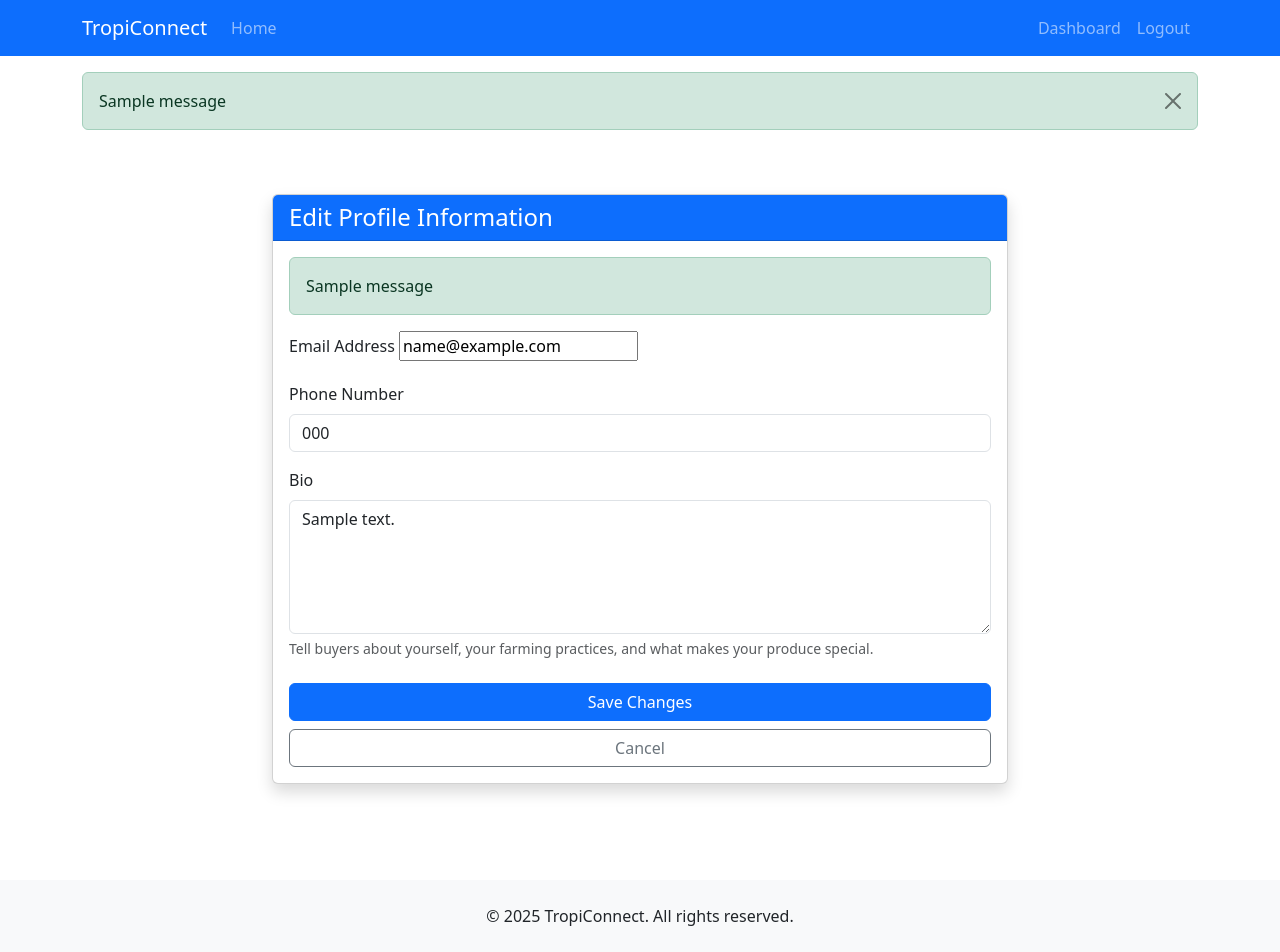
After one commit to egoist945402376/CDIDEMO, a Django app: page /farmer/dashboard/edit-profile/ in a window 1280 px wide. The commit adds this page. Run offline with Django 5.2, Linux system fonts and the light colour scheme; a user stored in the database is signed in; tables that the repository leaves empty hold one stand-in row (values such as "Sample post"); one stand-in notice (Sample message) is shown.

Commit message:
farmer can edit their information

```diff
--- a/tropiconnect/supplychain/forms.py
+++ b/tropiconnect/supplychain/forms.py
@@ -95,6 +95,32 @@ class CompanyLogoForm(forms.ModelForm):
         }
 
 
+class FarmerProfileEditForm(forms.ModelForm):
+    email = forms.EmailField(required=True)
+
+    class Meta:
+        model = FarmerProfile
+        fields = ['phone_number', 'bio']
+        widgets = {
+            'phone_number': forms.TextInput(attrs={'class': 'form-control'}),
+            'bio': forms.Textarea(attrs={'class': 'form-control', 'rows': 5}),
+        }
+
+    def __init__(self, *args, **kwargs):
+        super(FarmerProfileEditForm, self).__init__(*args, **kwargs)
+        if self.instance and self.instance.user:
+            self.fields['email'].initial = self.instance.user.email
+
+    def save(self, commit=True):
+        profile = super(FarmerProfileEditForm, self).save(commit=False)
+        if commit:
+            if profile.user:
+                profile.user.email = self.cleaned_data['email']
+                profile.user.save()
+            profile.save()
+        return profile
+
+
 
 
 def __init__(self, *args, **kwargs):
--- /dev/null
+++ b/tropiconnect/supplychain/templates/supplychain/edit_farmer_profile.html
@@ -0,0 +1,65 @@
+{% extends "supplychain/base.html" %}
+{% load static %}
+
+{% block content %}
+<div class="container py-5">
+    <div class="row justify-content-center">
+        <div class="col-md-8">
+            <div class="card shadow">
+                <div class="card-header bg-primary text-white">
+                    <h4 class="mb-0">Edit Profile Information</h4>
+                </div>
+                <div class="card-body">
+                    <form method="post">
+                        {% csrf_token %}
+
+                        {% if messages %}
+                            {% for message in messages %}
+                                <div class="alert alert-{{ message.tags }}">
+                                    {{ message }}
+                                </div>
+                            {% endfor %}
+                        {% endif %}
+
+                        <div class="mb-3">
+                            <label for="{{ form.email.id_for_label }}" class="form-label">Email Address</label>
+                            {{ form.email }}
+                            {% if form.email.errors %}
+                                <div class="text-danger mt-1">
+                                    {{ form.email.errors }}
+                                </div>
+                            {% endif %}
+                        </div>
+
+                        <div class="mb-3">
+                            <label for="{{ form.phone_number.id_for_label }}" class="form-label">Phone Number</label>
+                            {{ form.phone_number }}
+                            {% if form.phone_number.errors %}
+                                <div class="text-danger mt-1">
+                                    {{ form.phone_number.errors }}
+                                </div>
+                            {% endif %}
+                        </div>
+
+                        <div class="mb-4">
+                            <label for="{{ form.bio.id_for_label }}" class="form-label">Bio</label>
+                            {{ form.bio }}
+                            {% if form.bio.errors %}
+                                <div class="text-danger mt-1">
+                                    {{ form.bio.errors }}
+                                </div>
+                            {% endif %}
+                            <div class="form-text">Tell buyers about yourself, your farming practices, and what makes your produce special.</div>
+                        </div>
+
+                        <div class="d-grid gap-2">
+                            <button type="submit" class="btn btn-primary">Save Changes</button>
+                            <a href="{% url 'farmer_dashboard' %}" class="btn btn-outline-secondary">Cancel</a>
+                        </div>
+                    </form>
+                </div>
+            </div>
+        </div>
+    </div>
+</div>
+{% endblock %}
--- a/tropiconnect/supplychain/templates/supplychain/farmer_dashboard.html
+++ b/tropiconnect/supplychain/templates/supplychain/farmer_dashboard.html
@@ -222,7 +222,7 @@
         <h5 class="mb-0"><i class="bi bi-person-lines-fill me-2"></i>Personal Information</h5>
         <div>
             <a href="{% url 'update_profile_picture' %}" class="btn btn-sm btn-outline-primary me-2"><i class="bi bi-image"></i> Update Photo</a>
-            <a href="#" class="btn btn-sm btn-outline-primary"><i class="bi bi-pencil-square"></i> Edit Info</a>
+            <a href="{% url 'edit_farmer_profile' %}" class="btn btn-sm btn-outline-primary"><i class="bi bi-pencil-square"></i> Edit Info</a>
         </div>
     </div>
 </div>
--- a/tropiconnect/supplychain/urls.py
+++ b/tropiconnect/supplychain/urls.py
@@ -14,6 +14,7 @@ urlpatterns = [
     path('dashboard/update-profile-picture/', views.update_profile_picture, name='update_profile_picture'),
     path('dashboard/update-company-logo/', views.update_company_logo, name='update_company_logo'),
     path('logout/', views.logout_view, name='logout'),
+    path('farmer/dashboard/edit-profile/', views.edit_farmer_profile, name='edit_farmer_profile'),
     #path('buyer/dashboard/', views.buyer_dashboard, name='buyer_dashboard'),
     #path('farmer/dashboard/', views.farmer_dashboard, name='farmer_dashboard'),
 ]
--- a/tropiconnect/supplychain/views.py
+++ b/tropiconnect/supplychain/views.py
@@ -8,7 +8,7 @@ from .models import FarmerProfile, Farm, FarmPhoto, FarmerProduct
 from .models import BuyerProfile, ProductNeed
 from django.contrib.auth.decorators import login_required
 from django.core.exceptions import PermissionDenied
-from .forms import ProfilePictureForm, CompanyLogoForm
+from .forms import ProfilePictureForm, CompanyLogoForm, FarmerProfileEditForm
 from django.contrib.auth import logout
 from django.shortcuts import redirect
 
@@ -222,3 +222,29 @@ def update_company_logo(request):
 def logout_view(request):
     logout(request)
     return redirect('home')
+
+
+@login_required
+def edit_farmer_profile(request):
+    """View for editing farmer's profile information."""
+    try:
+        farmer = FarmerProfile.objects.get(user=request.user)
+    except FarmerProfile.DoesNotExist:
+        raise PermissionDenied("You do not have access to this page.")
+
+    if request.method == 'POST':
+        form = FarmerProfileEditForm(request.POST, instance=farmer)
+        if form.is_valid():
+            form.save()
+            messages.success(request, "Your profile has been updated successfully!")
+            return redirect('farmer_dashboard')
+    else:
+        form = FarmerProfileEditForm(instance=farmer)
+
+    context = {
+        'title': 'Edit Profile',
+        'form': form,
+        'farmer': farmer
+    }
+
+    return render(request, 'supplychain/edit_farmer_profile.html', context)
```
